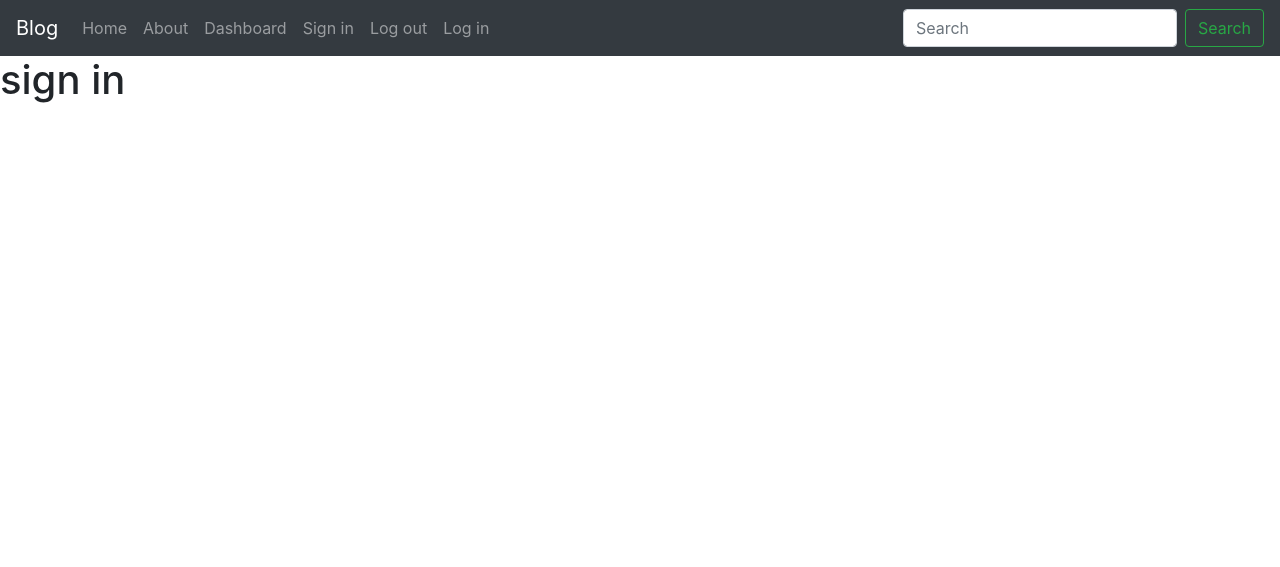
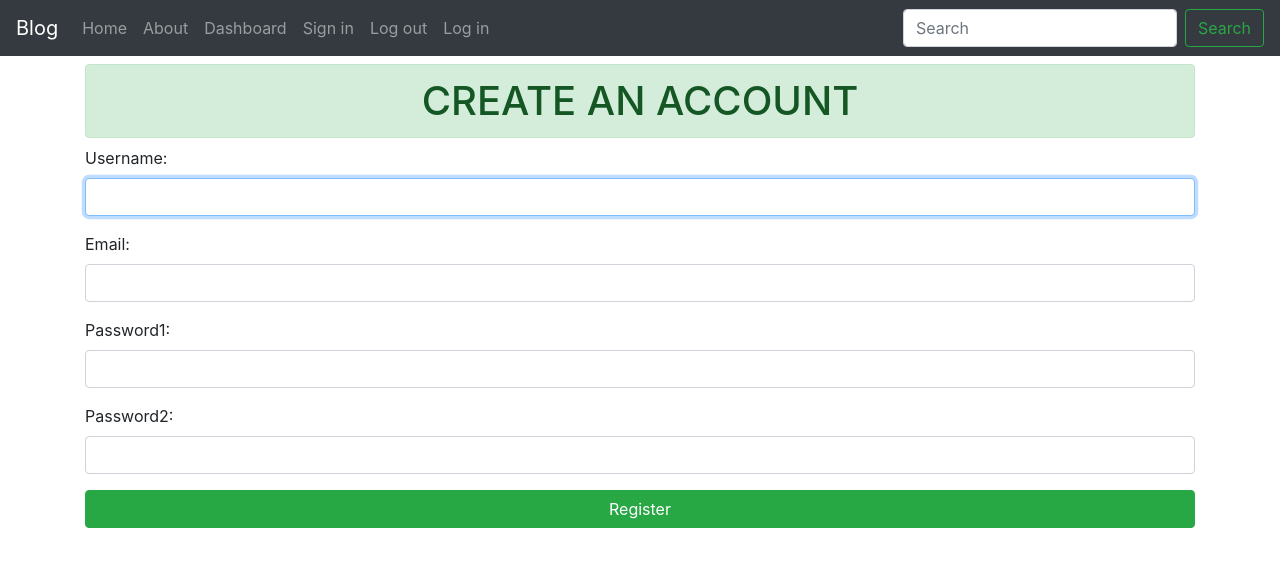
Before and after one commit to abdur-rehman-ali/Django-Projects, a Django app: page /signIn in a window 1280 px wide. Shown: the top 567 px of the page. Run offline with Django 3.2, Linux system fonts and the light colour scheme; some libraries are stand-ins or nearby versions.

Commit message:
signIn form made and user added to database by signing in

```diff
--- /dev/null
+++ b/2_Mini blog/mySite/blog/forms.py
@@ -0,0 +1,26 @@
+from django.contrib.auth.forms import UserCreationForm
+from django.contrib.auth.models import User
+from django import forms
+
+class signInForm(UserCreationForm):
+    password1=forms.CharField(widget=forms.PasswordInput(attrs={
+        'class':'form-control'
+    }))
+    password2=forms.CharField(widget=forms.PasswordInput(attrs={
+        'class':'form-control '
+    }))
+    class Meta:
+        model=User
+        fields=('username','email')
+        labels={
+            'username':'Username',
+            'email':'Email'
+        }
+        widgets={
+            'username':forms.TextInput(attrs={
+                'class':'form-control '
+            }),
+            'email':forms.EmailInput(attrs={
+                'class':'form-control '
+            })
+        }
--- a/2_Mini blog/mySite/blog/templates/blog/layout.html
+++ b/2_Mini blog/mySite/blog/templates/blog/layout.html
@@ -13,8 +13,10 @@
   <body>
 
     {% include 'blog/navbar.html' %}
+    <div class="container">
     {% block content %}
     {% endblock content %}
+    </div>
 
     <!-- Optional JavaScript -->
     <!-- jQuery first, then Popper.js, then Bootstrap JS -->
--- a/2_Mini blog/mySite/blog/templates/blog/signIn.html
+++ b/2_Mini blog/mySite/blog/templates/blog/signIn.html
@@ -5,5 +5,16 @@ sign in
 {% endblock title %}
 
 {% block content %}
-<h1>sign in</h1>
+<h1 class="alert alert-success my-2 text-center">CREATE AN ACCOUNT</h1>
+
+<form action="" method="post" novalidate>
+{% csrf_token %}
+{% for field in form %}
+<div class="form-group">
+{{field.label_tag}} {{field}}
+<small class="alert-danger">{{field.errors|striptags}}</small>
+</div>
+{% endfor %}
+<input type="submit" class="btn btn-success btn-block" value="Register">
+</form>
 {% endblock content %}
--- a/2_Mini blog/mySite/blog/views.py
+++ b/2_Mini blog/mySite/blog/views.py
@@ -1,5 +1,5 @@
-from django.shortcuts import render
-
+from django.shortcuts import render,HttpResponseRedirect
+from .forms import signInForm
 # Create your views here.
 def home(request):
     return render(request,'blog/home.html')
@@ -11,7 +11,16 @@ def dashboard(request):
     return render(request,'blog/dashboard.html')
 
 def signIn_view(request):
-    return render(request,'blog/signIn.html')
+    if request.method=="POST":
+        fm=signInForm(request.POST)
+        if fm.is_valid():
+            fm.save()
+            return HttpResponseRedirect('/logIn/')
+    else:
+        fm=signInForm()
+    return render(request,'blog/signIn.html',{
+        'form':fm
+    })
 
 def logIn_view(request):
     return render(request,'blog/logIn.html')
```
Also changed, not shown: 2_Mini blog/mySite/db.sqlite3.
